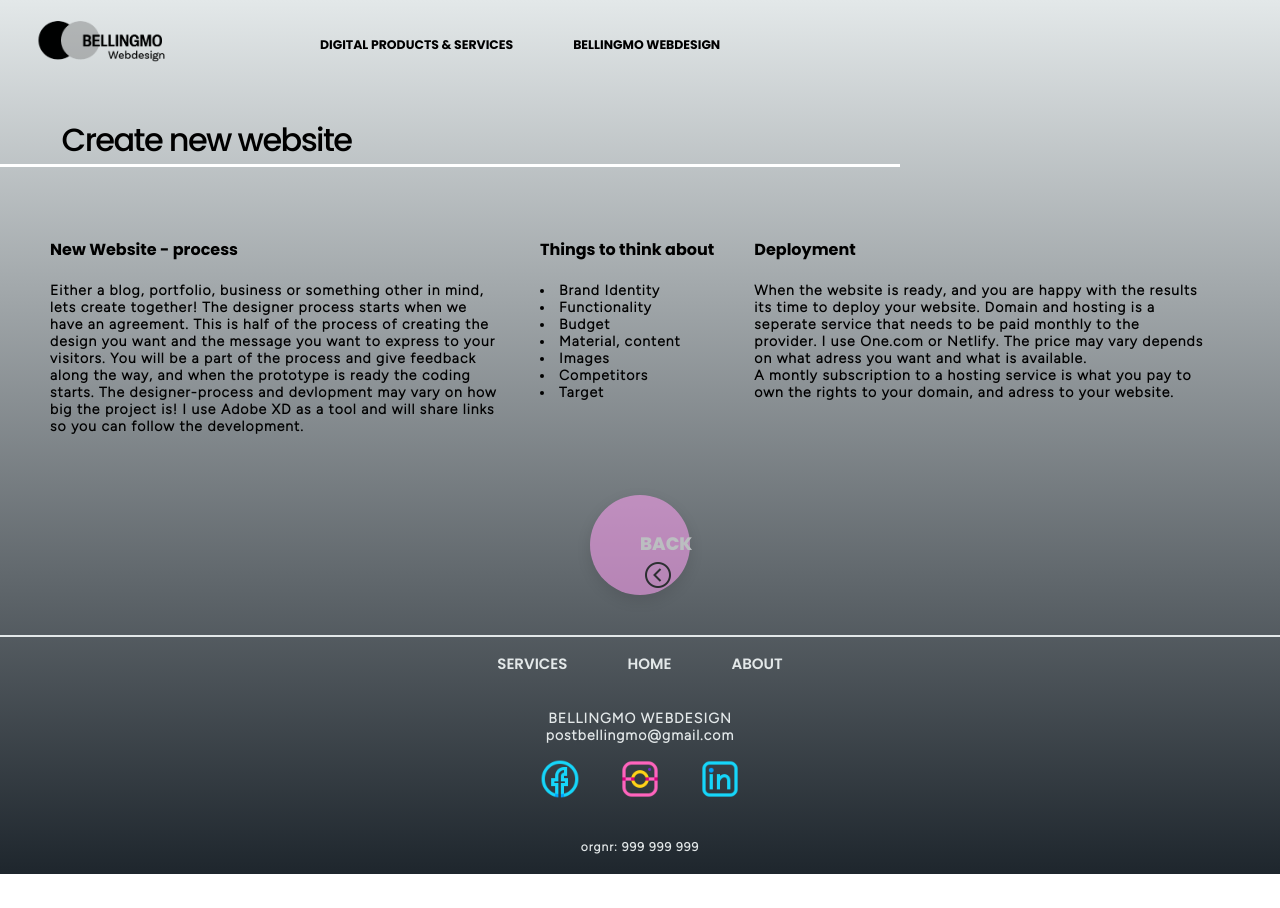
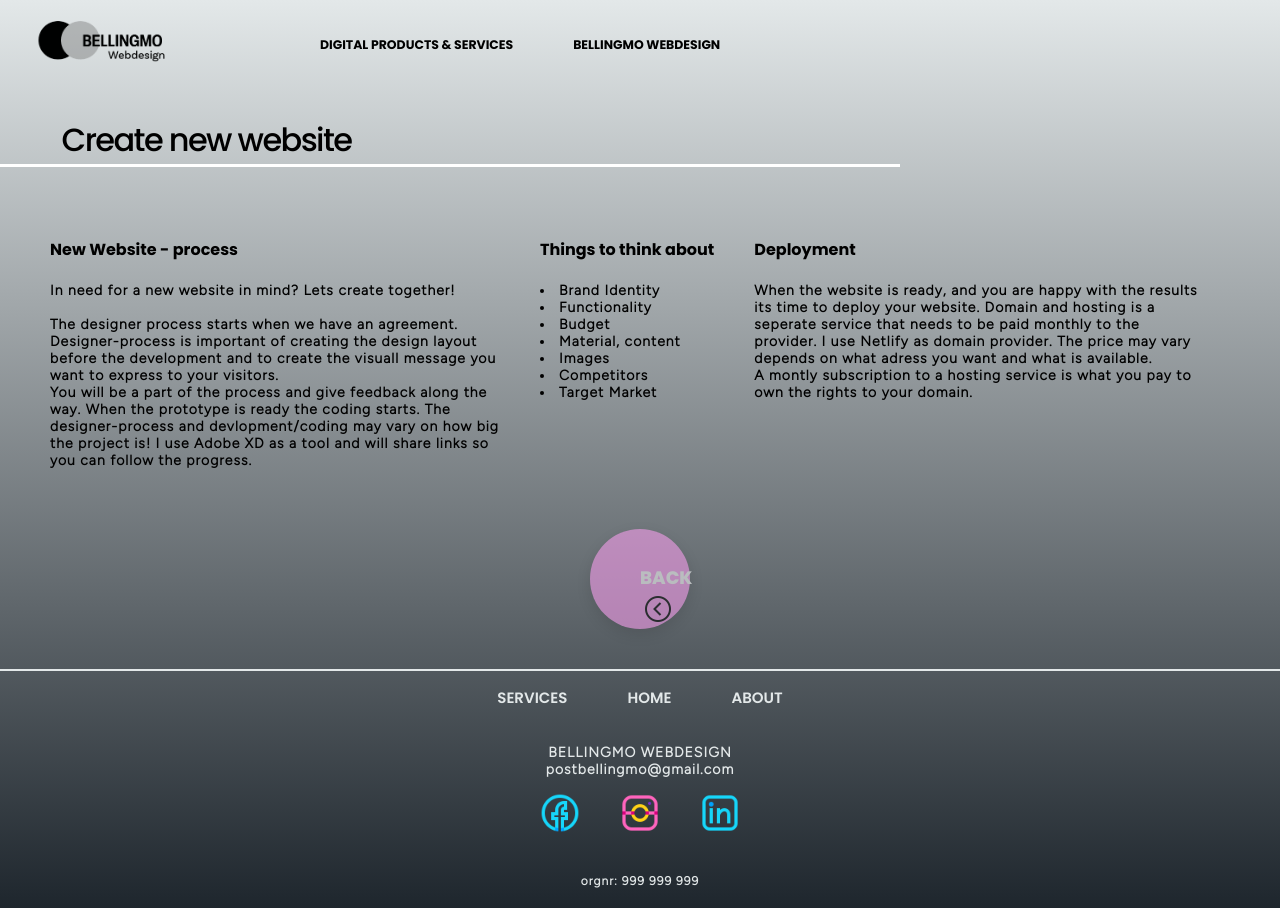
Before and after one commit to lonsoien/postbellingmowebdesign, a React (Create React App) app: page /websites in a window 1280 px wide. Before the commit the page ends 874 px from the top, so only its background shows below. Built offline with nearby package versions, Linux system fonts and the light colour scheme; a web font is replaced by a local one.

Commit message:
website content

```diff
--- a/src/components/Websites.jsx
+++ b/src/components/Websites.jsx
@@ -12,14 +12,16 @@ export default function Websites() {
                 <div className="portfolio-text">
                     <h4>New Website - process</h4>
                     <br/>
+                    <p>In need for a new website in mind? Lets create together! </p>
                     <p>
-                    Either a blog, portfolio, business or something other in mind, lets create together!
+                    <br/>
                     The designer process starts when we have an agreement.
-                    This is half of the process of creating the design you want and the message you want to
+                    Designer-process is important of creating the design layout before the development and to create the visuall message you want to
                     express to your visitors.
-                    You will be a part of the process and give feedback along the way, and when the prototype is ready the coding starts.
-                    The designer-process and devlopment may vary on how big the project is!
-                    I use Adobe XD as a tool and will share links so you can follow the development.
+                    <br/>
+                    You will be a part of the process and give feedback along the way. When the prototype is ready the coding starts.
+                    The designer-process and devlopment/coding may vary on how big the project is!
+                    I use Adobe XD as a tool and will share links so you can follow the progress.
                     </p>
                 </div>
                 <div className="portfolio-text">
@@ -32,7 +34,7 @@ export default function Websites() {
                         <li>Material, content</li>
                         <li>Images</li>
                         <li>Competitors</li>
-                        <li>Target</li>
+                        <li>Target Market</li>
                     </p>
                 </div>
                 <div className="portfolio-text">
@@ -41,9 +43,9 @@ export default function Websites() {
                     <p>
                        When the website is ready, and you are happy with the results its time to deploy your website.
                        Domain and hosting is a seperate service that needs to be paid monthly to the provider.
-                       I use One.com or Netlify. The price may vary depends on what adress you want and what is available.
+                       I use Netlify as domain provider. The price may vary depends on what adress you want and what is available.
                        <br/>
-                       A montly subscription to a hosting service is what you pay to own the rights to your domain, and adress to your website.
+                       A montly subscription to a hosting service is what you pay to own the rights to your domain.
                     </p>
                 </div>
             </div>
```
